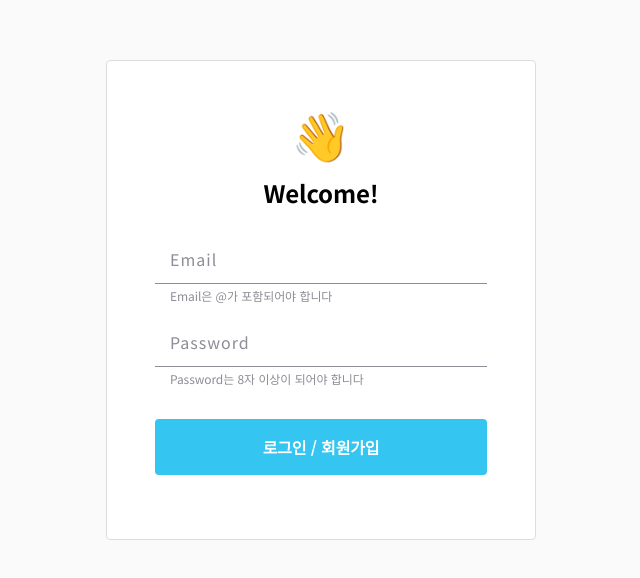
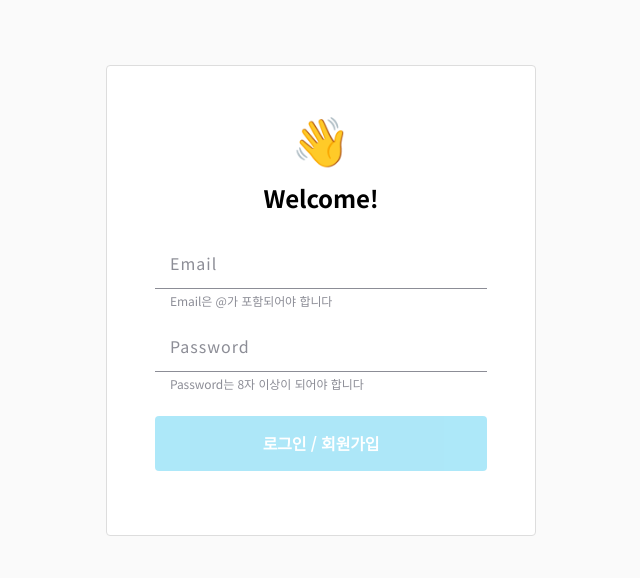
Before and after one commit to YunKukPark/hi-todo, a React (Create React App) app: page / in a window 1280 px wide. Shown: the part 150-728 px from the top of the page, without its empty margins (319-959 px from the left). Built offline with nearby package versions, Linux system fonts and the light colour scheme.

Commit message:
Add: Button Core Component

```diff
--- /dev/null
+++ b/src/components/Button/index.tsx
@@ -0,0 +1,119 @@
+import React, { forwardRef, ReactNode, RefObject } from 'react';
+import { Link } from 'react-router-dom';
+import styled, { css } from 'styled-components';
+import { flexBox } from 'styles/utils';
+
+export type ButtonVariant = 'primary' | 'secondary' | 'ghost' | 'outlined';
+
+type ButtonProps = {
+  variant: ButtonVariant;
+  children?: ReactNode;
+  className?: string;
+  disabled?: boolean;
+  to?: string;
+  type?: 'button' | 'submit' | 'reset';
+  onBlur?: () => void;
+  onClick?: () => void;
+  onFocus?: () => void;
+};
+
+type ButtonElement = HTMLButtonElement | HTMLAnchorElement;
+
+const Button = forwardRef<ButtonElement, ButtonProps>((props, ref) => {
+  const {
+    variant,
+    children,
+    className,
+    disabled,
+    to,
+    type = 'button',
+    onBlur,
+    onClick,
+    onFocus,
+  } = props;
+  if (to) {
+    return (
+      <Styled.Button
+        ref={ref as RefObject<HTMLAnchorElement>}
+        variant={variant}
+        onBlur={onBlur}
+        onClick={onClick}
+        onFocus={onFocus}
+        as={Link}
+        to={to}
+        className={className}
+      >
+        {children}
+      </Styled.Button>
+    );
+  }
+  return (
+    <Styled.Button
+      ref={ref as RefObject<HTMLButtonElement>}
+      variant={variant}
+      type={type}
+      disabled={disabled}
+      onBlur={onBlur}
+      onClick={onClick}
+      onFocus={onFocus}
+      className={className}
+    >
+      {children}
+    </Styled.Button>
+  );
+});
+
+export default Button;
+
+const primaryButtonStyle = css`
+  color: ${({ theme }) => theme.colors.white};
+  background-color: ${({ theme }) => theme.colors.primary.base};
+  transition: background-color 200ms ease-in-out;
+
+  &:not(:disabled):hover {
+    background-color: ${({ theme }) => theme.colors.primary.dark};
+  }
+`;
+
+const outlinedButtonStyle = css`
+  color: ${({ theme }) => theme.colors.primary.base};
+  background-color: ${({ theme }) => theme.colors.white};
+  border: 1px solid ${({ theme }) => theme.colors.primary.base};
+  transition: background-color 200ms ease-in-out;
+
+  &:not(:disabled):hover {
+    background-color: ${({ theme }) => theme.colors.primary.light};
+  }
+`;
+
+function setButtonVariant(variant: ButtonVariant) {
+  switch (variant) {
+    case 'primary':
+      return primaryButtonStyle;
+    case 'outlined':
+      return outlinedButtonStyle;
+    default:
+      return primaryButtonStyle;
+  }
+}
+
+interface StyledButtonProps {
+  variant: ButtonVariant;
+}
+
+const Styled = {
+  Button: styled.button<StyledButtonProps>`
+    ${flexBox()};
+    width: 100%;
+    padding: 0 8px;
+    font-weight: 700;
+    border-radius: 4px;
+
+    &:disabled {
+      cursor: not-allowed;
+      opacity: 0.4;
+    }
+
+    ${({ variant }) => setButtonVariant(variant)}
+  `,
+};
--- a/src/components/Todo/&Item.tsx
+++ b/src/components/Todo/&Item.tsx
@@ -82,12 +82,18 @@ const TodoItem = (props: TodoItemProps) => {
         )}
       </div>
       <div className="right">
+        {isEditing ? (
+          <button>hihi</button>
+        ) : (
+          <>
             <Styled.Icon>
               <Styled.EditBtn selected={isEditing} onClick={onClickEditBtn} />
             </Styled.Icon>
             <Styled.Icon onClick={() => onDelete(id)}>
               <Styled.DeleteBtn />
             </Styled.Icon>
+          </>
+        )}
       </div>
     </Styled.Item>
   );
@@ -95,10 +101,6 @@ const TodoItem = (props: TodoItemProps) => {
 
 type IconStyleProps = {
   selected: boolean;
-};
-
-type TodoTextStyleProps = {
-  isCompleted: boolean;
 };
 
 const Styled = {
--- a/src/components/Todo/Header.tsx
+++ b/src/components/Todo/Header.tsx
@@ -1,3 +1,4 @@
+import Button from 'components/Button';
 import { InputBase } from 'components/Input';
 import React, { ChangeEvent, KeyboardEvent, memo, useState } from 'react';
 import styled from 'styled-components';
@@ -34,7 +35,9 @@ const Header = (props: TodoHeaderProps) => {
         onKeyDown={onPressEnter}
         value={userInput}
       />
-      <Styled.Button onClick={onClickAddBtn}>Add</Styled.Button>
+      <Styled.Button variant="primary" onClick={onClickAddBtn}>
+        Add
+      </Styled.Button>
     </Styled.InputContainer>
   );
 };
@@ -44,20 +47,11 @@ const Styled = {
     ${flexBox('start', 'center')};
   `,
 
-  Button: styled.button`
-    ${textStyle('base')};
+  Button: styled(Button)`
     width: 50%;
+    height: 40px;
     margin-left: 8px;
-    padding: 8px 6px;
-    background-color: ${({ theme }) => theme.colors.primary.base};
-    color: ${({ theme }) => theme.colors.white};
     border-radius: 12px;
-    font-weight: 700;
-    transition: background-color 250ms ease-in-out;
-
-    :hover {
-      background-color: ${({ theme }) => theme.colors.primary.dark};
-    }
   `,
 };
 
--- a/src/pages/auth/SignupOrLogin.tsx
+++ b/src/pages/auth/SignupOrLogin.tsx
@@ -1,10 +1,11 @@
 import { AuthApi, TodoApi } from 'lib/api';
-import React, { useCallback, useEffect, useState } from 'react';
+import React, { useCallback, useEffect, useMemo, useState } from 'react';
 import styled from 'styled-components/macro';
 import { flexBox } from 'styles/utils';
 import { textStyle } from 'styles/utils';
 import { InputLabel } from 'components/Input';
 import { useNavigate } from 'react-router-dom';
+import Button from 'components/Button';
 
 type UserForm = {
   email: string;
@@ -25,6 +26,12 @@ const SignupOrLogin = () => {
     password: '',
   });
 
+  const isValid = (() => {
+    const { email, password } = userForm;
+    const isValid = RULES.email(email) && RULES.password(password);
+    return !!(isValid && email && password);
+  })() as boolean;
+
   const goToTodo = useCallback(
     (token: string) => {
       localStorage.setItem('accessToken', token);
@@ -41,14 +48,7 @@ const SignupOrLogin = () => {
     [userForm]
   );
 
-  const validateUserForm = useCallback(() => {
-    const { email, password } = userForm;
-    const isValid = RULES.email(email) && RULES.password(password);
-    return !!(isValid && email && password);
-  }, [userForm]);
-
   const handleClickSubmitButton = useCallback(async () => {
-    const isValid = validateUserForm();
     if (!isValid) {
       alert('다시 한번 확인해 주세요');
       return;
@@ -70,7 +70,7 @@ const SignupOrLogin = () => {
         return;
       }
     }
-  }, [userForm, validateUserForm, goToTodo]);
+  }, [userForm, isValid, goToTodo]);
 
   useEffect(() => {
     if (token) navigate('/todo');
@@ -101,7 +101,12 @@ const SignupOrLogin = () => {
               onChange={onChangeText}
               hintLabel="Password는 8자 이상이 되어야 합니다"
             />
-            <Styled.Button onClick={handleClickSubmitButton} type="submit">
+            <Styled.Button
+              variant="primary"
+              disabled={!isValid}
+              onClick={handleClickSubmitButton}
+              type="submit"
+            >
               로그인 / 회원가입
             </Styled.Button>
           </form>
@@ -147,19 +152,10 @@ const Styled = {
     margin-bottom: 16px;
   `,
 
-  Button: styled.button`
+  Button: styled(Button)`
     ${textStyle('base')};
     width: 100%;
     margin-top: 24px;
-    padding: 16px 0;
-    border-radius: 4px;
-    font-weight: 700;
-    color: ${({ theme }) => theme.colors.white};
-    background-color: ${({ theme }) => theme.colors.primary.base};
-    transition: background-color 300ms ease-in-out;
-
-    :hover {
-      background-color: ${({ theme }) => theme.colors.primary.dark};
-    }
+    height: 55px;
   `,
 };
```
Lines whose indentation alone changed are shown as unchanged.
